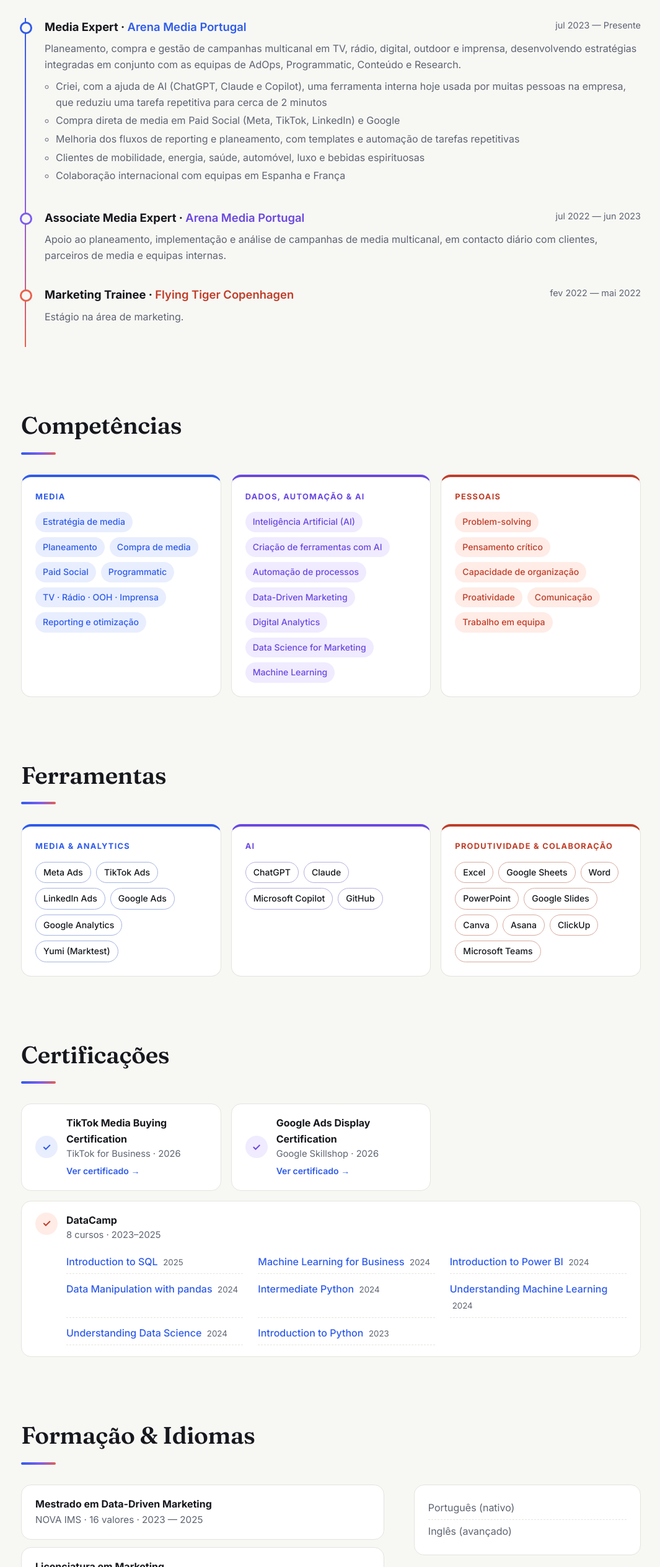
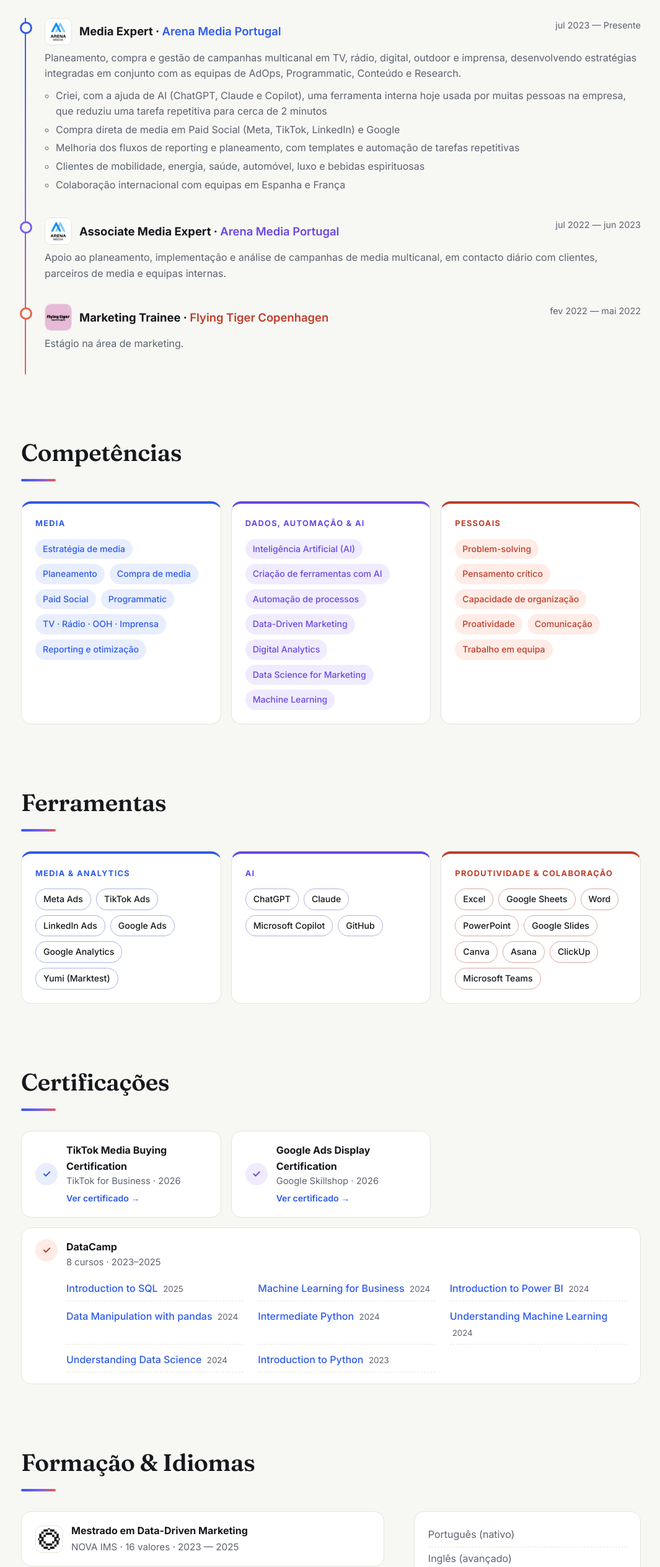
Before and after one commit to claudiarosa00/claudia-rosa, a plain HTML site: page index.html in a window 1280 px wide. Shown: the part 1283-3812 px from the top of the page at 62% size, without its empty margins (106-1171 px from the left). Drawn offline with Linux system fonts and the light colour scheme.

Commit message:
Adicionar logótipos das empresas e faculdades
Co-Authored-By: Claude Opus 5.5 <noreply@anthropic.com>
Claude-Session: https://claude.ai/code/session_01RrvrbJ8y34TfL2akXYAHAg

```diff
--- a/data.js
+++ b/data.js
@@ -74,6 +74,7 @@ window.SITE = {
       {
         cargo: "Media Expert",
         empresa: "Arena Media Portugal",
+        logo: "logos/arena-media.png",
         periodo: "jul 2023 — Presente",
         descricao:
           "Planeamento, compra e gestão de campanhas multicanal em TV, rádio, digital, outdoor e imprensa, desenvolvendo estratégias integradas em conjunto com as equipas de AdOps, Programmatic, Conteúdo e Research.",
@@ -88,6 +89,7 @@ window.SITE = {
       {
         cargo: "Associate Media Expert",
         empresa: "Arena Media Portugal",
+        logo: "logos/arena-media.png",
         periodo: "jul 2022 — jun 2023",
         descricao:
           "Apoio ao planeamento, implementação e análise de campanhas de media multicanal, em contacto diário com clientes, parceiros de media e equipas internas.",
@@ -96,6 +98,7 @@ window.SITE = {
       {
         cargo: "Marketing Trainee",
         empresa: "Flying Tiger Copenhagen",
+        logo: "logos/flying-tiger.png",
         periodo: "fev 2022 — mai 2022",
         descricao: "Estágio na área de marketing.",
         destaques: [],
@@ -132,8 +135,8 @@ window.SITE = {
     projetos: [], // vazio = a secção não aparece
 
     formacao: [
-      { curso: "Mestrado em Data-Driven Marketing", instituicao: "NOVA IMS · 16 valores", periodo: "2023 — 2025" },
-      { curso: "Licenciatura em Marketing", instituicao: "IPAM · 16 valores", periodo: "2019 — 2022" },
+      { curso: "Mestrado em Data-Driven Marketing", instituicao: "NOVA IMS · 16 valores", periodo: "2023 — 2025", logo: "logos/nova-ims.png" },
+      { curso: "Licenciatura em Marketing", instituicao: "IPAM · 16 valores", periodo: "2019 — 2022", logo: "logos/ipam.png" },
     ],
 
     idiomas: ["Português (nativo)", "Inglês (avançado)"],
@@ -196,6 +199,7 @@ window.SITE = {
       {
         cargo: "Media Expert",
         empresa: "Arena Media Portugal",
+        logo: "logos/arena-media.png",
         periodo: "Jul 2023 — Present",
         descricao:
           "I plan, buy and manage multi-channel media campaigns across TV, radio, digital, outdoor and print, developing integrated strategies together with the AdOps, Programmatic, Content and Research teams.",
@@ -210,6 +214,7 @@ window.SITE = {
       {
         cargo: "Associate Media Expert",
         empresa: "Arena Media Portugal",
+        logo: "logos/arena-media.png",
         periodo: "Jul 2022 — Jun 2023",
         descricao:
           "Supported the planning, implementation and analysis of multi-channel media campaigns, in daily contact with clients, media partners and internal teams.",
@@ -218,6 +223,7 @@ window.SITE = {
       {
         cargo: "Marketing Trainee",
         empresa: "Flying Tiger Copenhagen",
+        logo: "logos/flying-tiger.png",
         periodo: "Feb 2022 — May 2022",
         descricao: "Marketing internship.",
         destaques: [],
@@ -254,8 +260,8 @@ window.SITE = {
     projetos: [],
 
     formacao: [
-      { curso: "Master's in Data-Driven Marketing", instituicao: "NOVA IMS · Grade 16/20", periodo: "2023 — 2025" },
-      { curso: "Bachelor's in Marketing", instituicao: "IPAM · Grade 16/20", periodo: "2019 — 2022" },
+      { curso: "Master's in Data-Driven Marketing", instituicao: "NOVA IMS · Grade 16/20", periodo: "2023 — 2025", logo: "logos/nova-ims.png" },
+      { curso: "Bachelor's in Marketing", instituicao: "IPAM · Grade 16/20", periodo: "2019 — 2022", logo: "logos/ipam.png" },
     ],
 
     idiomas: ["Portuguese (native)", "English (advanced)"],
--- a/index.html
+++ b/index.html
@@ -71,17 +71,17 @@
       <h2 class="reveal" data-t="experiencia">Experiência</h2>
       <ol class="timeline" id="timeline">
       <li class="reveal">
-        <div class="top"><h3>Media Expert · <span class="empresa">Arena Media Portugal</span></h3><span class="periodo">jul 2023 — Presente</span></div>
+        <div class="top"><div class="org"><img class="org-logo" src="logos/arena-media.png" alt="Arena Media Portugal" width="44" height="44" loading="lazy"><h3>Media Expert · <span class="empresa">Arena Media Portugal</span></h3></div><span class="periodo">jul 2023 — Presente</span></div>
         <p>Planeamento, compra e gestão de campanhas multicanal em TV, rádio, digital, outdoor e imprensa, desenvolvendo estratégias integradas em conjunto com as equipas de AdOps, Programmatic, Conteúdo e Research.</p>
         <ul><li>Criei, com a ajuda de AI (ChatGPT, Claude e Copilot), uma ferramenta interna hoje usada por muitas pessoas na empresa, que reduziu uma tarefa repetitiva para cerca de 2 minutos</li><li>Compra direta de media em Paid Social (Meta, TikTok, LinkedIn) e Google</li><li>Melhoria dos fluxos de reporting e planeamento, com templates e automação de tarefas repetitivas</li><li>Clientes de mobilidade, energia, saúde, automóvel, luxo e bebidas espirituosas</li><li>Colaboração internacional com equipas em Espanha e França</li></ul>
       </li>
       <li class="reveal">
-        <div class="top"><h3>Associate Media Expert · <span class="empresa">Arena Media Portugal</span></h3><span class="periodo">jul 2022 — jun 2023</span></div>
+        <div class="top"><div class="org"><img class="org-logo" src="logos/arena-media.png" alt="Arena Media Portugal" width="44" height="44" loading="lazy"><h3>Associate Media Expert · <span class="empresa">Arena Media Portugal</span></h3></div><span class="periodo">jul 2022 — jun 2023</span></div>
         <p>Apoio ao planeamento, implementação e análise de campanhas de media multicanal, em contacto diário com clientes, parceiros de media e equipas internas.</p>
 
       </li>
       <li class="reveal">
-        <div class="top"><h3>Marketing Trainee · <span class="empresa">Flying Tiger Copenhagen</span></h3><span class="periodo">fev 2022 — mai 2022</span></div>
+        <div class="top"><div class="org"><img class="org-logo" src="logos/flying-tiger.png" alt="Flying Tiger Copenhagen" width="44" height="44" loading="lazy"><h3>Marketing Trainee · <span class="empresa">Flying Tiger Copenhagen</span></h3></div><span class="periodo">fev 2022 — mai 2022</span></div>
         <p>Estágio na área de marketing.</p>
 
       </li></ol>
@@ -135,7 +135,7 @@
     <section id="formacao" class="wrap section">
       <h2 class="reveal" data-t="formacao">Formação &amp; Idiomas</h2>
       <div class="formacao-grid">
-        <ul class="formacao" id="formacao-lista"><li class="reveal"><b>Mestrado em Data-Driven Marketing</b><span>NOVA IMS · 16 valores · 2023 — 2025</span></li><li class="reveal"><b>Licenciatura em Marketing</b><span>IPAM · 16 valores · 2019 — 2022</span></li></ul>
+        <ul class="formacao" id="formacao-lista"><li class="reveal edu-item"><img class="org-logo" src="logos/nova-ims.png" alt="NOVA IMS" width="44" height="44" loading="lazy"><div><b>Mestrado em Data-Driven Marketing</b><span>NOVA IMS · 16 valores · 2023 — 2025</span></div></li><li class="reveal edu-item"><img class="org-logo" src="logos/ipam.png" alt="IPAM" width="44" height="44" loading="lazy"><div><b>Licenciatura em Marketing</b><span>IPAM · 16 valores · 2019 — 2022</span></div></li></ul>
         <ul class="idiomas reveal" id="idiomas"><li>Português (nativo)</li><li>Inglês (avançado)</li></ul>
       </div>
     </section>
--- a/main.js
+++ b/main.js
@@ -81,7 +81,7 @@
     // Experiência
     $("timeline").innerHTML = S.experiencia.map((e) => `
       <li class="reveal">
-        <div class="top"><h3>${esc(e.cargo)} · <span class="empresa">${esc(e.empresa)}</span></h3><span class="periodo">${esc(e.periodo)}</span></div>
+        <div class="top"><div class="org">${e.logo ? `<img class="org-logo" src="${esc(e.logo)}" alt="${esc(e.empresa)}" width="44" height="44" loading="lazy">` : ""}<h3>${esc(e.cargo)} · <span class="empresa">${esc(e.empresa)}</span></h3></div><span class="periodo">${esc(e.periodo)}</span></div>
         ${e.descricao ? `<p>${esc(e.descricao)}</p>` : ""}
         ${e.destaques && e.destaques.length ? `<ul>${e.destaques.map((d) => `<li>${esc(d)}</li>`).join("")}</ul>` : ""}
       </li>`).join("");
@@ -138,7 +138,7 @@
     show("projetos", P.length);
 
     // Formação
-    $("formacao-lista").innerHTML = S.formacao.map((f) => `<li class="reveal"><b>${esc(f.curso)}</b><span>${esc(f.instituicao)} · ${esc(f.periodo)}</span></li>`).join("");
+    $("formacao-lista").innerHTML = S.formacao.map((f) => `<li class="reveal edu-item">${f.logo ? `<img class="org-logo" src="${esc(f.logo)}" alt="${esc(f.instituicao.split(" · ")[0])}" width="44" height="44" loading="lazy">` : ""}<div><b>${esc(f.curso)}</b><span>${esc(f.instituicao)} · ${esc(f.periodo)}</span></div></li>`).join("");
     $("idiomas").innerHTML = S.idiomas.map((i) => `<li>${esc(i)}</li>`).join("");
 
     $("footer").textContent = `© ${new Date().getFullYear()} ${C.nome}`;
--- a/styles.css
+++ b/styles.css
@@ -369,3 +369,10 @@ body {
     background: var(--surface); border: 1px solid var(--line);
   }
 }
+
+/* logótipos de empresas e faculdades */
+.org-logo { flex: none; width: 44px; height: 44px; border-radius: 10px; object-fit: contain; background: #fff; border: 1px solid var(--line); }
+.timeline .org { display: flex; align-items: center; gap: 12px; }
+.edu-item { display: flex; align-items: center; gap: 14px; }
+.edu-item b { display: block; }
+@media (max-width: 760px) { .org-logo { width: 38px; height: 38px; } }
```
Also changed, not shown: tools/gerar-cv.js (+5 -2 lines), logos/arena-media.png (added), logos/flying-tiger.png (added), logos/ipam.png (added), logos/nova-ims.png (added), 2 other files.
